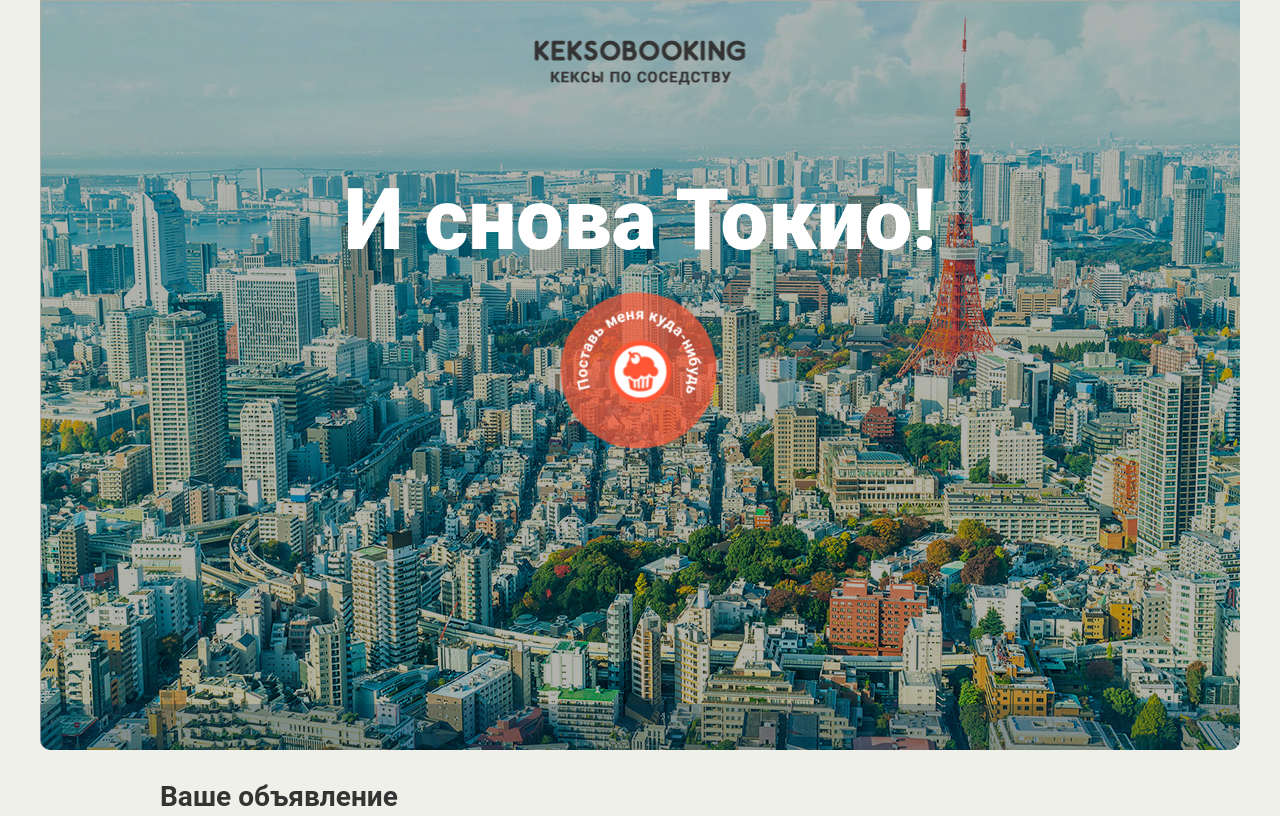
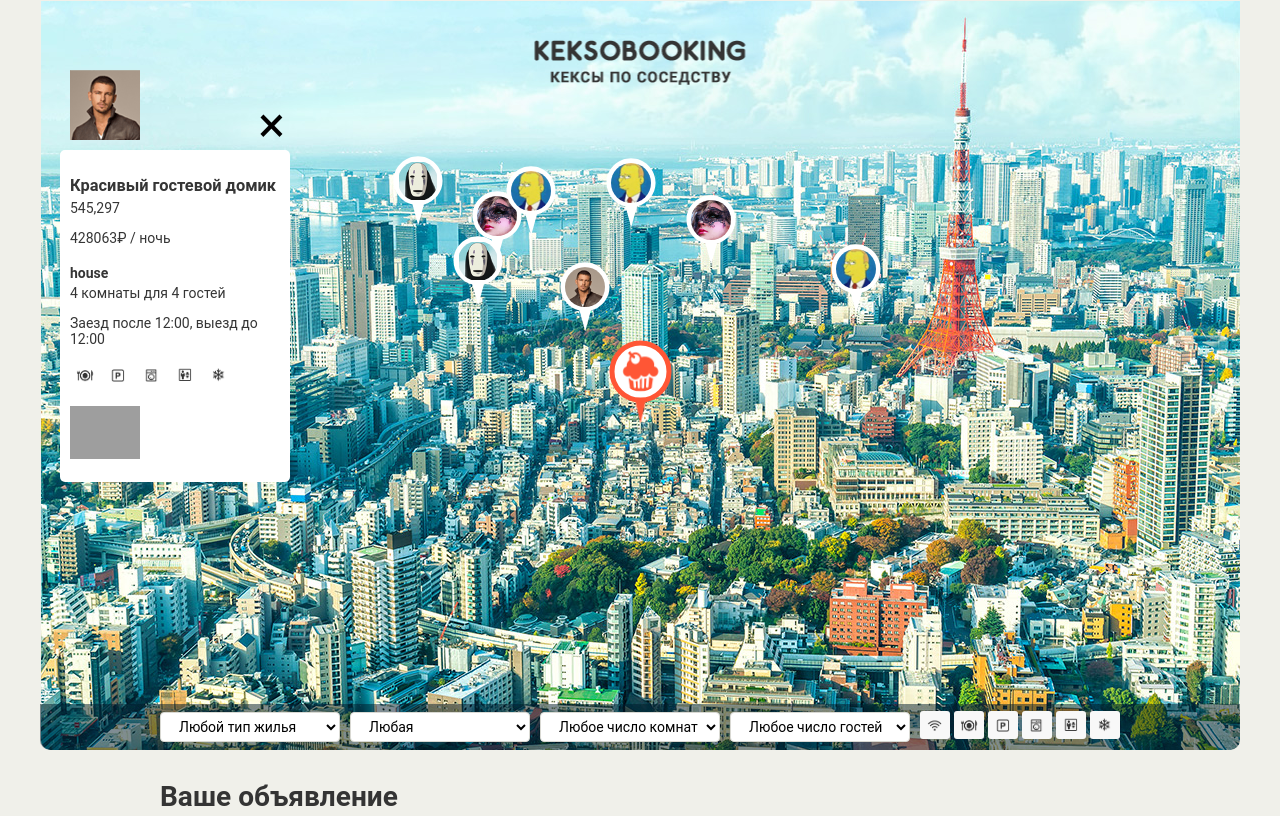
Before and after one commit to hopmen/153671-keksobooking, a website: page index.html in a window 1280 px wide. Shown: the top 816 px of the page. Drawn offline with Linux system fonts and the light colour scheme; grey boxes are pictures that could not be loaded.

Commit message:
Дом, милы дом

```diff
--- a/index.html
+++ b/index.html
@@ -244,6 +244,6 @@
 
   <button style="left: 200px; top: 400px;" class="map__pin"><img src="img/avatars/user07.png" width="40" height="40" draggable="false"></button>
 </template>
-
+<script src="js/map.js"></script>
 </body>
 </html>
--- /dev/null
+++ b/js/map.js
@@ -0,0 +1,95 @@
+'use strict';
+
+//
+var randomInteger = function (min, max) { // функция возвращает случайное число от min до max
+  return Math.floor(Math.random() * (max - min + 1)) + min;
+};
+
+var createArray = function (number) { // функция возвращает массив из 'number' эелентов, каждый элемент это объект
+  var listing = [];
+
+  for (number; number > 0; number--) {
+    listing.push({ // объект который хранит иформацию для метки на карте
+      author: {
+        avatar: 'img/avatars/user0' + randomInteger(1, number) + '.png'
+      },
+      offer: {
+        title: allTitle[randomInteger(0, allTitle.length - 1)],
+        adress: '',
+        price: randomInteger(1000, 1000000),
+        type: 'house',
+        rooms: randomInteger(1, 5),
+        guests: randomInteger(1, 5),
+        checkin: '12:00',
+        checkout: '12:00',
+        features: allFeatures,
+        description: '',
+        photos: allPhotos
+      },
+      location: {
+        x: randomInteger(300, 900),
+        y: randomInteger(150, 300)
+      }
+    });
+  }
+  return listing;
+};
+
+
+// !WARNING даное решение будет переделана позже в других задания
+var mapShow = function () {
+  document.querySelector('.map').classList.remove('map--faded');
+};
+// !WARNING END
+
+var createLabels = function (data) { // функция возращает метку с подставленми кординатами и аватаркой из объекта 'data'
+  var button = document.createElement('button');
+  var picture = document.createElement('img');
+  button.className = 'map__pin';
+  button.style.left = data.location.x + 'px';
+  button.style.top = data.location.y + 'px';
+  picture.src = data.author.avatar;
+  picture.style.width = '40px';
+  picture.style.height = '40px';
+  picture.draggable = false;
+  button.appendChild(picture);
+  return button;
+};
+
+var createPopup = function (data, map) { // создает карточку из данных объекта 'data' по шабону template и добавляет на карту 'map' перед фильтором
+  var template = document.querySelector('template').content.cloneNode(true);
+  template.querySelector('.map__card .popup__avatar').src = data.author.avatar;
+  template.querySelector('.map__card h3').textContent = data.offer.title;
+  template.querySelector('.map__card p').textContent = data.location.x + ',' + data.location.y;
+  template.querySelector('.popup__price').textContent = data.offer.price + '₽ / ночь';
+  template.querySelector('.map__card h4').textContent = data.offer.type;
+  template.querySelectorAll('.map__card p ')[2].textContent = data.offer.rooms + ' комнаты для ' + data.offer.guests + ' гостей';
+  template.querySelectorAll('.map__card p ')[3].textContent = 'Заезд после ' + data.offer.checkin + ', выезд до ' + data.offer.checkout;
+  template.querySelectorAll('.feature')[randomInteger(0, allFeatures.length - 1)].remove('feature');
+  template.querySelectorAll('.map__card p ')[4].textContent = data.offer.description;
+  template.querySelector('.popup__pictures img').src = data.offer.photos[1];
+  template.querySelector('.popup__pictures img').style.width = '70px';
+  map.insertBefore(template, document.querySelector('.map__filters-container'));
+};
+
+
+var addLabelsMap = function (arrayLabels, mapLabels) { // функция добавляет все метки из 'arrayLabels' на карту 'mapLabels'
+  var fragment = document.createDocumentFragment();
+  for (var i = 0; i < arrayLabels.length; i++) {
+    fragment.appendChild(createLabels(arrayLabels[i]));
+    mapLabels.appendChild(fragment);
+  }
+};
+
+// нужные переменые
+var allTitle = ['Большая уютная квартира', 'Маленькая неуютная квартира', 'Огромный прекрасный дворец', 'Маленький ужасный дворец', 'Красивый гостевой домик', 'Некрасивый негостеприимный домик', 'Уютное бунгало далеко от моря', 'Неуютное бунгало по колено в воде'];
+var allFeatures = ['wifi', 'dishwasher', 'parking', 'washer', 'elevator', 'conditioner'];
+var allPhotos = ['http://o0.github.io/assets/images/tokyo/hotel1.jpg', 'http://o0.github.io/assets/images/tokyo/hotel2.jpg', 'http://o0.github.io/assets/images/tokyo/hotel3.jpg'];
+var numberlabels = 8;
+var map = document.querySelector('.map');
+var mapLabels = document.querySelector('.map__pins');
+var arrayLabels = createArray(numberlabels);
+// начала модуля
+mapShow();
+createPopup(arrayLabels[1], map);
+addLabelsMap(arrayLabels, mapLabels);
```
